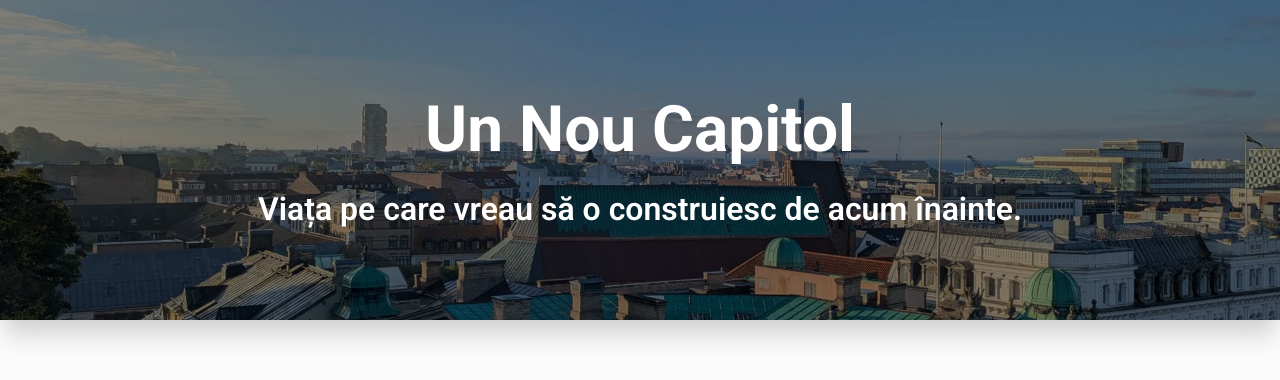
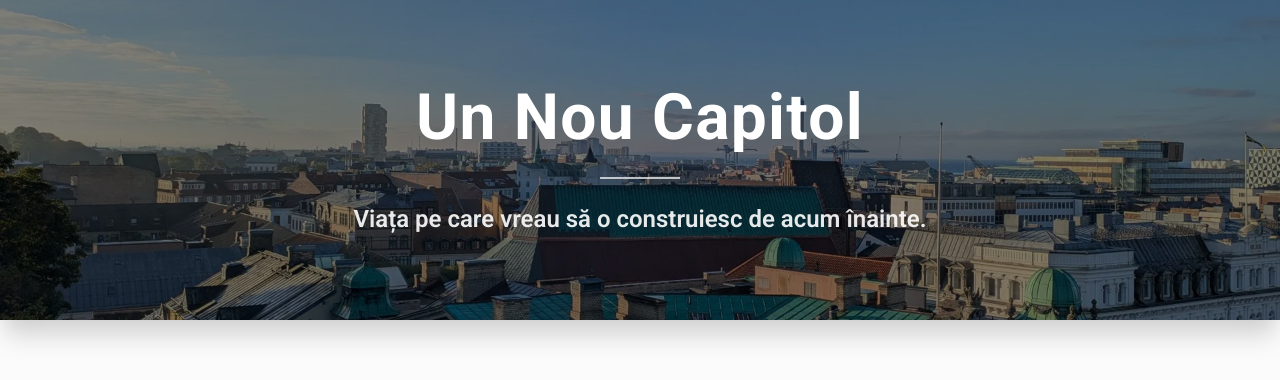
Before and after one commit to catalinbroinas/a-new-chapter, a website: page index.html in a window 1280 px wide. Drawn offline with Linux system fonts and the light colour scheme.

Commit message:
style(Intro): add divider and refine typography

```diff
--- a/index.html
+++ b/index.html
@@ -29,6 +29,8 @@
           <div class="container">
             <h1 class="intro__title">Un Nou Capitol</h1>
 
+            <div class="intro__divider"></div>
+
             <p class="intro__subtitle">
               Viața pe care vreau să o construiesc de acum înainte.
             </p>
--- a/src/scss/components/_intro.scss
+++ b/src/scss/components/_intro.scss
@@ -35,12 +35,22 @@
 
   &__title {
     @include title(4rem, $text-white);
+    letter-spacing: 0.02em;
+    line-height: 1.1;
     text-align: center;
-    margin-bottom: 1rem;
+    margin-bottom: 1.5rem;
+  }
+
+  &__divider {
+    width: 5rem;
+    height: 2px;
+    margin: 0 auto 1.5rem;
+    background-color: rgba(255, 255, 255, 0.7);
   }
 
   &__subtitle {
-    @include subtitle(2rem, $text-white);
+    @include subtitle(1.5rem, $text-white);
+    opacity: 0.9;
     text-align: center;
     margin-bottom: 0;
   }
```
Also changed, not shown: dist/css/style.css, 1 other file.
